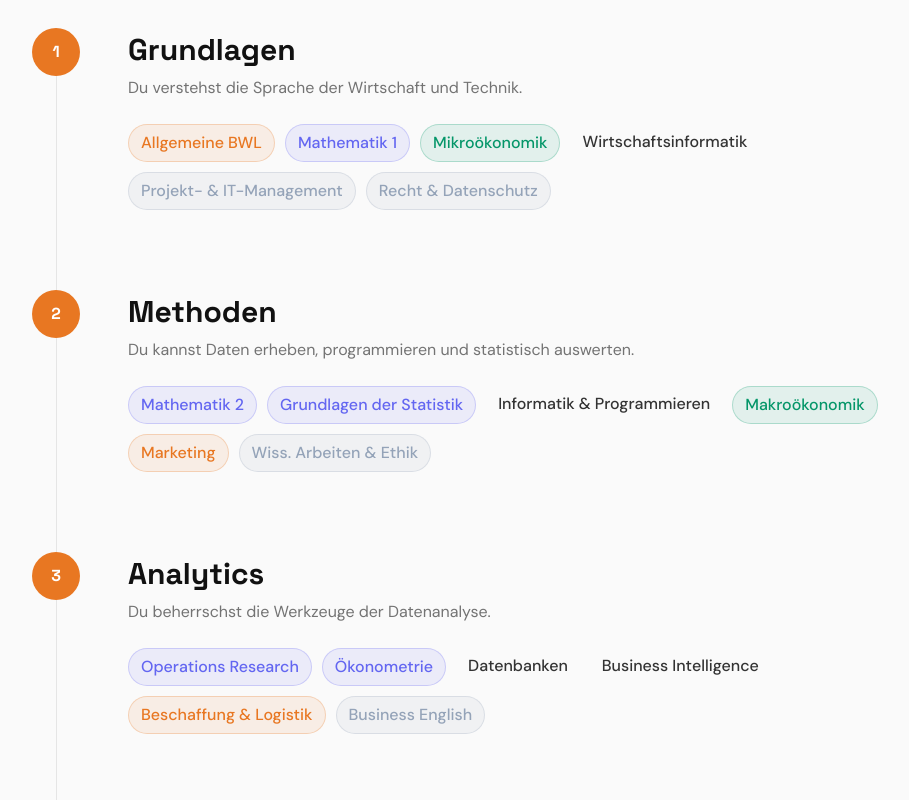
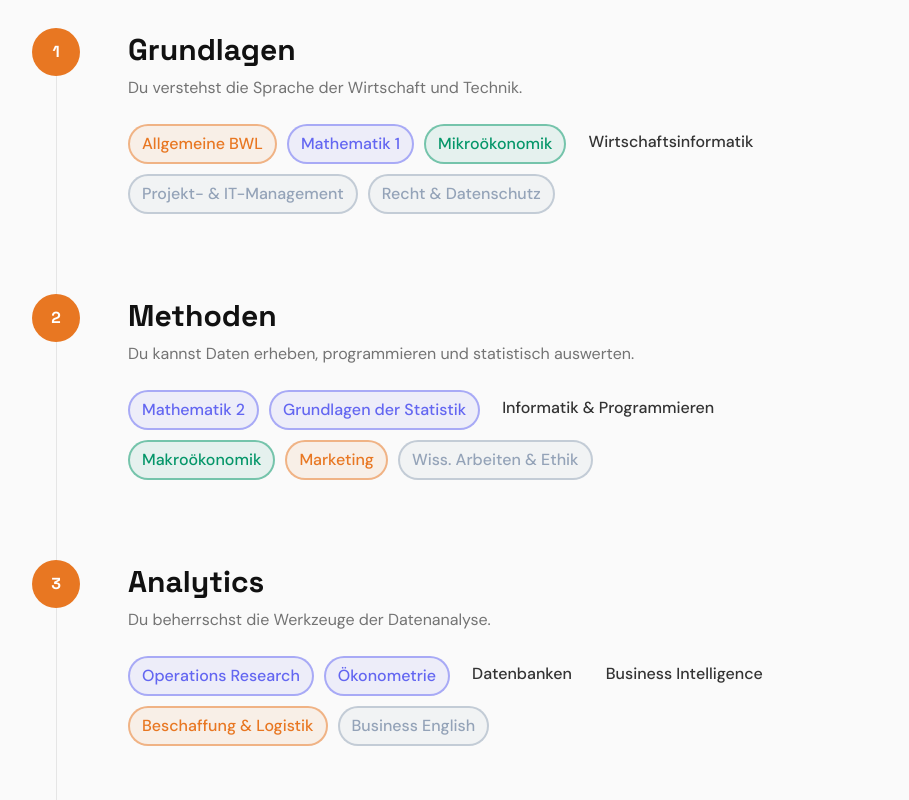
Before and after one commit to swrobuts/bba, a React (Vite) app: page / in a window 1280 px wide. Shown: the part 4360-5160 px from the top of the page, without its empty margins (184-1093 px from the left). Built offline with nearby package versions, Linux system fonts and the light colour scheme.

Commit message:
style: stronger pill borders in Fahrplan

```diff
--- a/src/App.tsx
+++ b/src/App.tsx
@@ -639,7 +639,7 @@ function SemesterFahrplan() {
                     <div className="flex flex-wrap gap-2.5">
                       {sem.items.map(([label, cat], j) => (
                         <span key={j} className="text-sm sm:text-base px-3 py-1.5 rounded-full font-medium"
-                          style={{ color: catCol[cat], background: catCol[cat] + '18', border: `1.5px solid ${catCol[cat]}40` }}
+                          style={{ color: catCol[cat], background: catCol[cat] + '15', border: `2px solid ${catCol[cat]}80` }}
                         >{label}</span>
                       ))}
                     </div>
```
Also changed, not shown: 2 other files (tests, documents, lock files or other folders).
